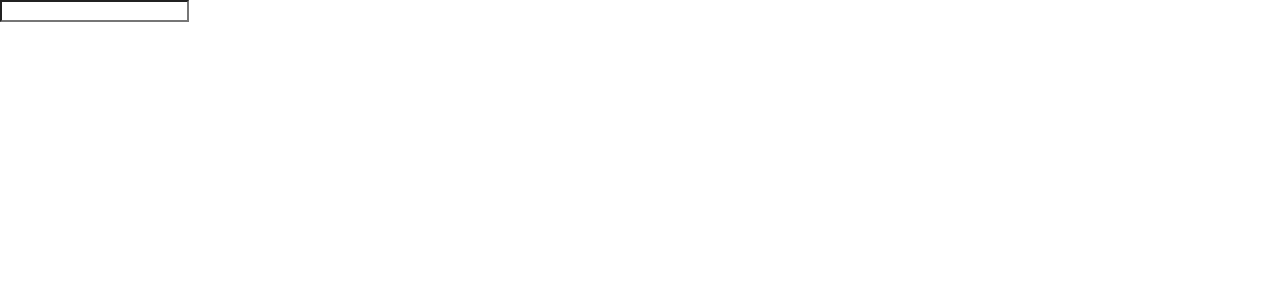
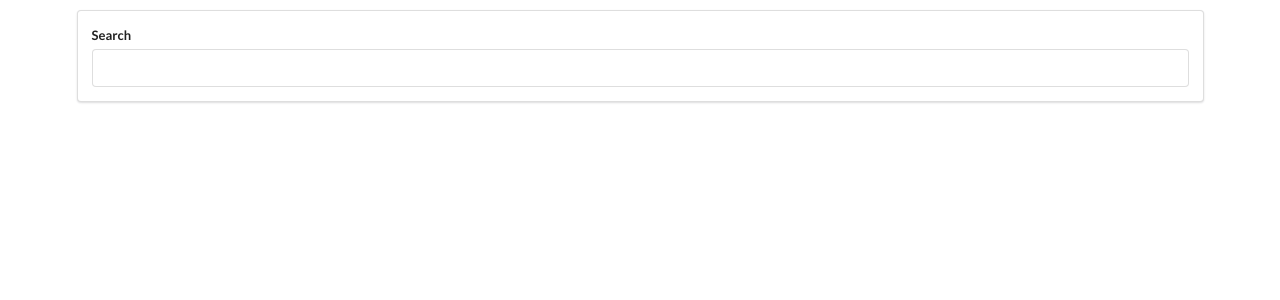
Before and after one commit to kenzosion/searchv1, a React (Create React App) app: page / in a window 1280 px wide. Shown: the top 300 px of the page. Built offline with nearby package versions, Linux system fonts and the light colour scheme.

Commit message:
adds onInputChange function to searchbar component

```diff
--- a/src/components/App.js
+++ b/src/components/App.js
@@ -3,7 +3,7 @@
 
 export default function App() {
   return (
-    <div>
+    <div className="ui container" style={{marginTop: '10px'}}>
       <SearchBar />
     </div>
   )
--- a/src/components/SearchBar.js
+++ b/src/components/SearchBar.js
@@ -1,12 +1,21 @@
 import React, { Component } from 'react'
 
 export default class SearchBar extends Component {
+  onInputChange(event) {
+      console.log(event.target.value);
+  }
+
   render() {
     return (
       <React.Fragment>
-        <form>
-            <input type="text"/>
-        </form>
+        <div className="ui segment">
+            <form className="ui form">
+                <div className="field">
+                    <label>Search</label>
+                    <input type="text" onChange={this.onInputChange}/>
+                </div>
+            </form>
+        </div>
       </React.Fragment>
     );
   }
```
